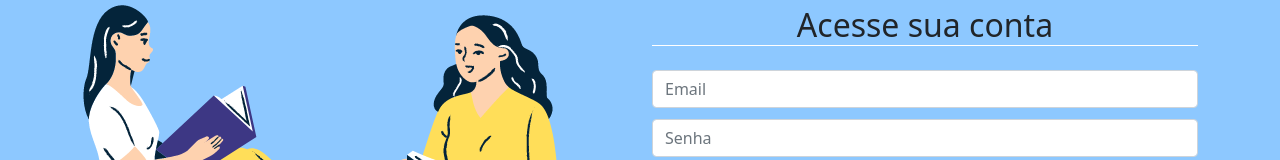
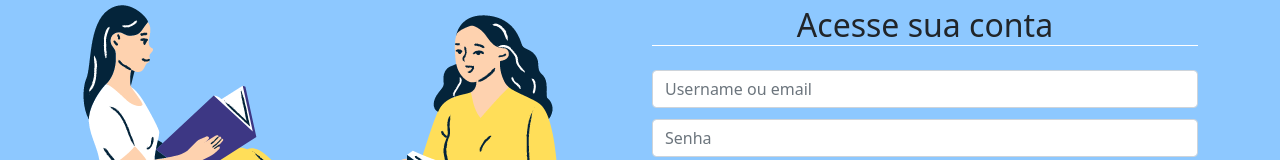
Before and after one commit to DigitalHouse-PortoSeguro/theBookClubFrontend, an Angular app: page /entrar in a window 1280 px wide. Shown: the part 268-428 px from the top of the page. Built offline with nearby package versions, Linux system fonts and the light colour scheme.

Commit message:
Trocado campo de email para username ou email

```diff
--- a/src/app/components/entrar/entrar.component.html
+++ b/src/app/components/entrar/entrar.component.html
@@ -10,7 +10,7 @@
         <h2 class="border-bottom border-white text-center">Acesse sua conta</h2>
         <form class="form mt-4" (ngSubmit)="login()" #loginForm="ngForm">
           <div class="form-group">
-            <input id="formEmail" class="form-control" type="text" placeholder="Email" [(ngModel)]="email" name="email" #campoEmail="ngModel" required>
+            <input id="formEmail" class="form-control" type="text" placeholder="Username ou email" [(ngModel)]="username" name="username" #campoEmail="ngModel" required>
             <app-mensagem *ngIf="campoEmail.invalid && campoEmail.touched" mensagem="Usuário obrigatório"></app-mensagem>
           </div>
           <div class="form-group">
--- a/src/app/components/entrar/entrar.component.ts
+++ b/src/app/components/entrar/entrar.component.ts
@@ -10,7 +10,7 @@ import { globals } from 'src/environments/environment.prod';
   styleUrls: ['./entrar.component.css']
 })
 export class EntrarComponent implements OnInit {
-  email = '';
+  username = '';
   senha = '';
 
   constructor(private authService: UsuarioService, private router:Router) { }
@@ -20,15 +20,17 @@ export class EntrarComponent implements OnInit {
 
   login(){
     let usuario = new UsuarioLogin;
-    usuario.email = this.email;
+    usuario.username = this.username;
     usuario.senha = this.senha;
       this.authService.logarUsuario(usuario).subscribe({
         next: user => {
           globals.usuarioLogin = user;
           this.router.navigate(['inicio']);
+          console.log(user);
         },
 
         error: error => {
+          console.log(error);
           alert('Usuário ou senha inválidos');
         }
       })
```
